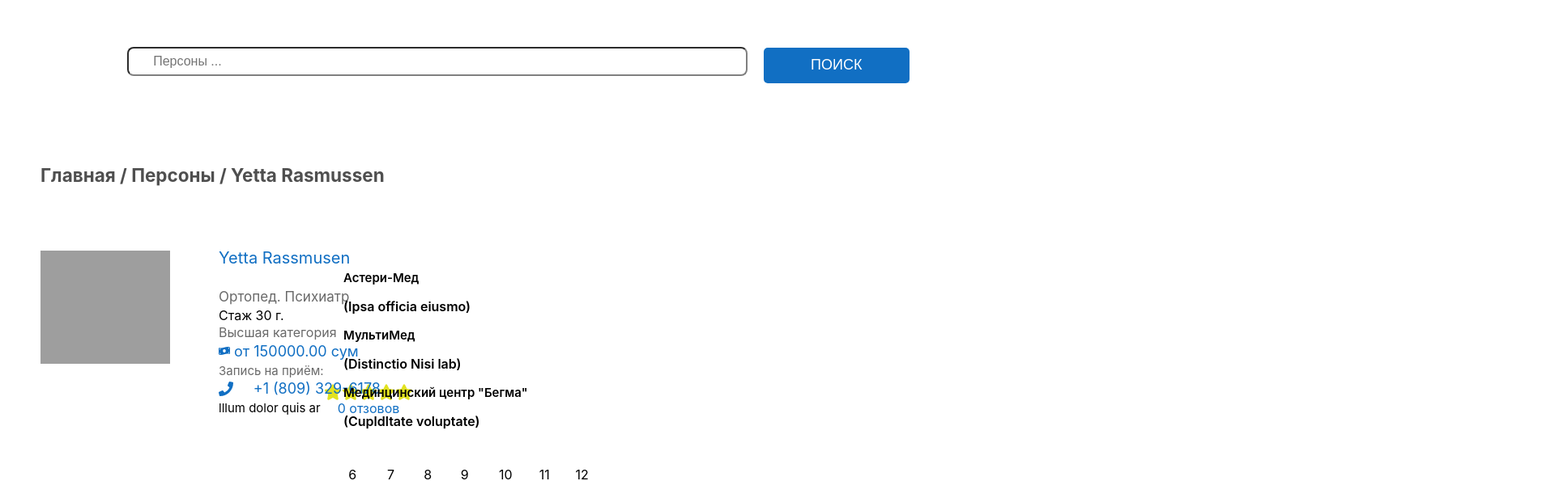
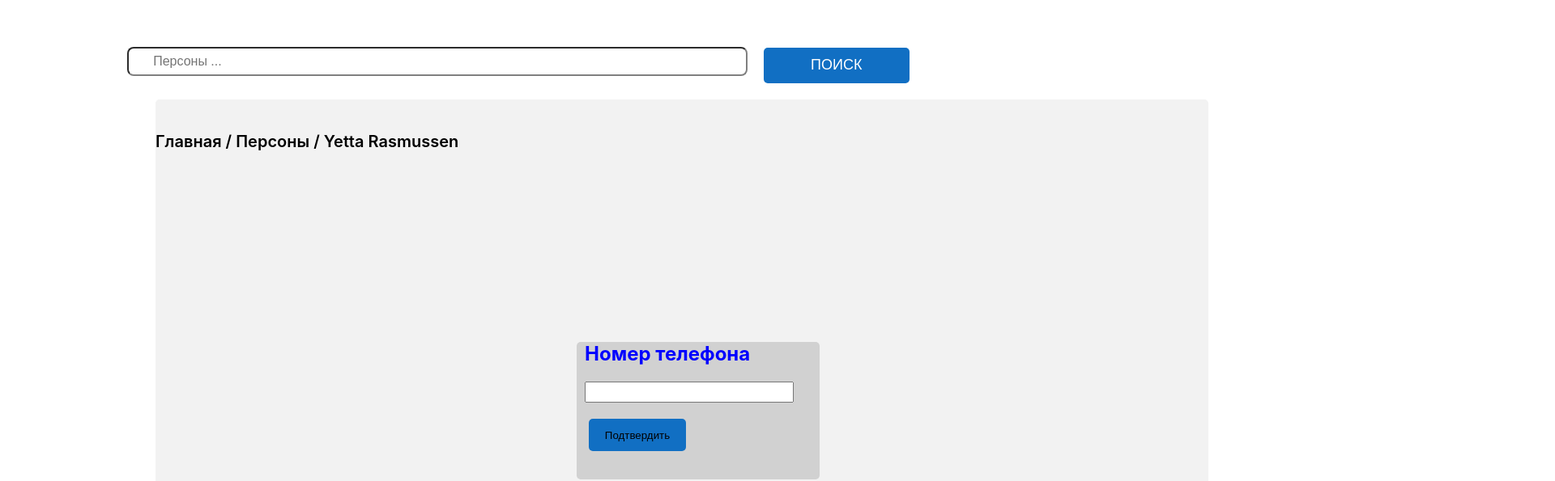
Before and after one commit to mirkosimovmirobid/yangi-loyiha, a React (Create React App) app in the folder nom1/: page / in a window 1280 px wide. Shown: the part 351-946 px from the top of the page at 81% size, 1920 px wide, since content can reach past the window. Built offline with nearby package versions, Linux system fonts and the light colour scheme; grey boxes are pictures that could not be loaded.

Commit message:
hjghjgh
hjghj

```diff
--- a/nom1/src/App.js
+++ b/nom1/src/App.js
@@ -13,8 +13,8 @@ export default class App extends Component {
         {/* <Main_page/> */}
         {/* <Body/> */}
          {/* <Main_persons/>   */}
-         <Main_person_single/>
-         {/*<Main_rest/>*/}
+         {/* <Main_person_single/>  */}
+         <Main_rest/>
       </div>
     )
   }
--- a/nom1/src/pages/css/Main_persons.css
+++ b/nom1/src/pages/css/Main_persons.css
@@ -727,3 +727,41 @@ font-size: 10px;
   justify-content: space-around;
 }
 }
+.cv{
+  background-color: rgb(209, 209, 209);
+  width: 300px;
+  height: 170px;
+  margin-left: 40%;
+  border-radius: 5px;
+  -webkit-border-radius: 5px;
+  -moz-border-radius: 5px;
+  -ms-border-radius: 5px;
+  -o-border-radius: 5px;
+}
+.kj{
+  margin-top: 23%;
+  height: 550px;
+  width: 1300px;
+  margin-left: 15%;
+  padding-top: 280px;
+  border-radius: 5px;
+  border-color: aqua 5px;
+  background-color: rgb(242, 242, 242);
+  -webkit-border-radius: 5px;
+  -moz-border-radius: 5px;
+  -ms-border-radius: 5px;
+  -o-border-radius: 5px;
+}
+.dsfr{
+  margin-left: 10px;
+  color: blue;
+}
+.vx{
+  margin-left: 10px;
+  height: 20px;
+  width: 250px;
+}
+.ert{
+margin-top: 20px;
+background: #116FC3;
+}
--- a/nom1/src/pages/js/Main_rest.js
+++ b/nom1/src/pages/js/Main_rest.js
@@ -2,7 +2,7 @@ import React, { Component } from 'react'
 import Navbar_page from "./Navbar_page";
 import "../css/Mainlaruchun.css";
 import { FaMoneyBillWave, FaPhone, FaStar } from "react-icons/fa";
- //import dedr from "../img/dedr.png"
+//  import dedr from "../img/dedr.png"
 export default class Main_rest extends Component {
   render() {
     return (
@@ -28,6 +28,13 @@ export default class Main_rest extends Component {
           </div>
           {/* <img className='hj' src={dedr} alt="" /> */}
         </div>
+        <div className="kj">
+          <div className="cv">
+            <h2 className='dsfr'>Номер телефона</h2>
+            <input className='vx' type="text" />
+            <button className='ert'>Подтвердить</button>
+          </div>
+        </div>
       </div>
     );
   }
```
